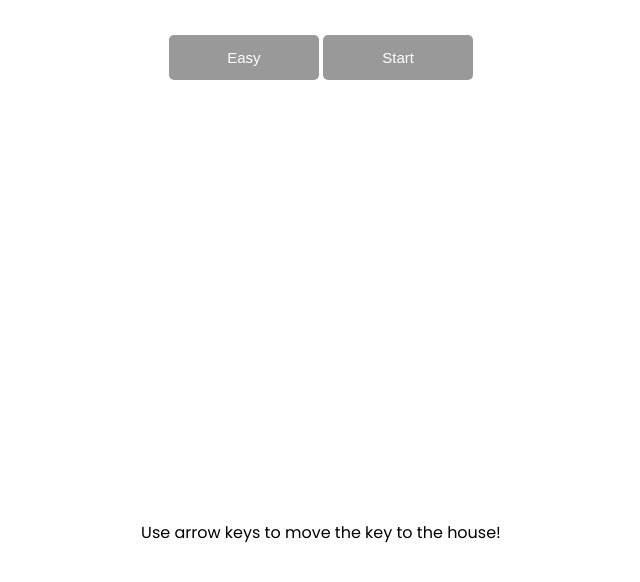
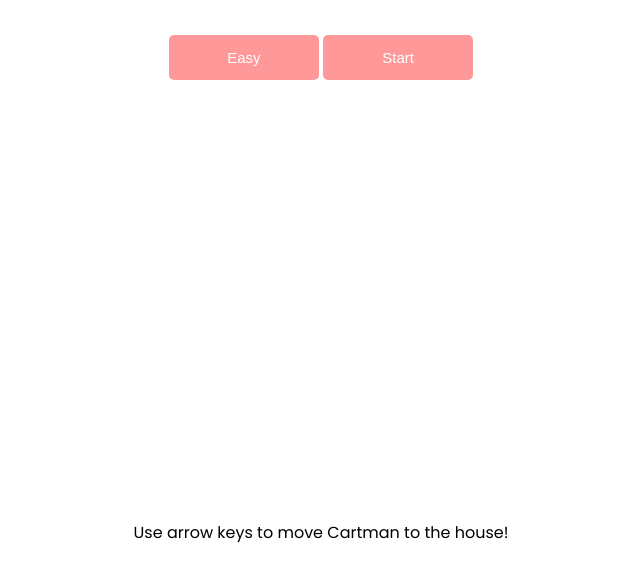
Before and after one commit to Liam-s-lind/Maze-Game-testing, a plain HTML site: page index.html in a window 1280 px wide. Shown: the whole page, without its empty margins (319-959 px from the left). Drawn offline with Linux system fonts and the light colour scheme.

Commit message:
small change since i out in Cartman instead of key

```diff
--- a/assets/styles.css
+++ b/assets/styles.css
@@ -42,7 +42,7 @@ html, body {
 /* Styling for input and select elements */
 input, select {
     cursor: pointer;
-    background-color: rgba(0, 0, 0, 0.40);
+    background-color: rgba(255, 0, 0, 0.4);
     height: 45px;
     width: 150px;
     padding: 10px;
@@ -58,7 +58,7 @@ input, select {
 
 /* Hover effect for input and select elements */
 input:hover, select:hover {
-	background-color: rgba(255, 0, 0, 0.7);
+	background-color: rgba(215, 0, 0, 0.7);
 }
 
 /* Active (click) effect for input and select elements */
--- a/index.html
+++ b/index.html
@@ -39,7 +39,7 @@
           </div>
         </div>
 
-        <p id="instructions">Use arrow keys to move the key to the house!</p>
+        <p id="instructions">Use arrow keys to move Cartman to the house!</p>
 
       </div>
 
```
